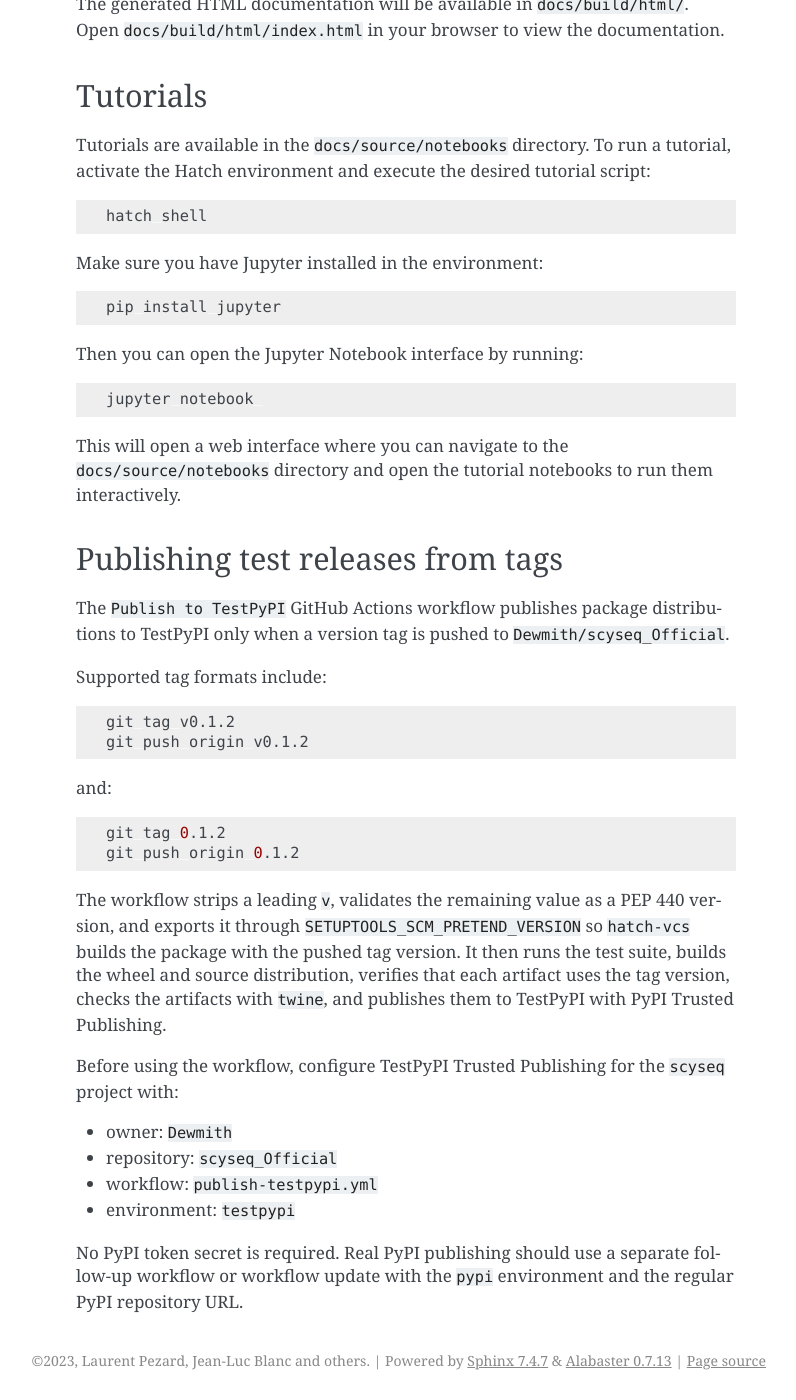
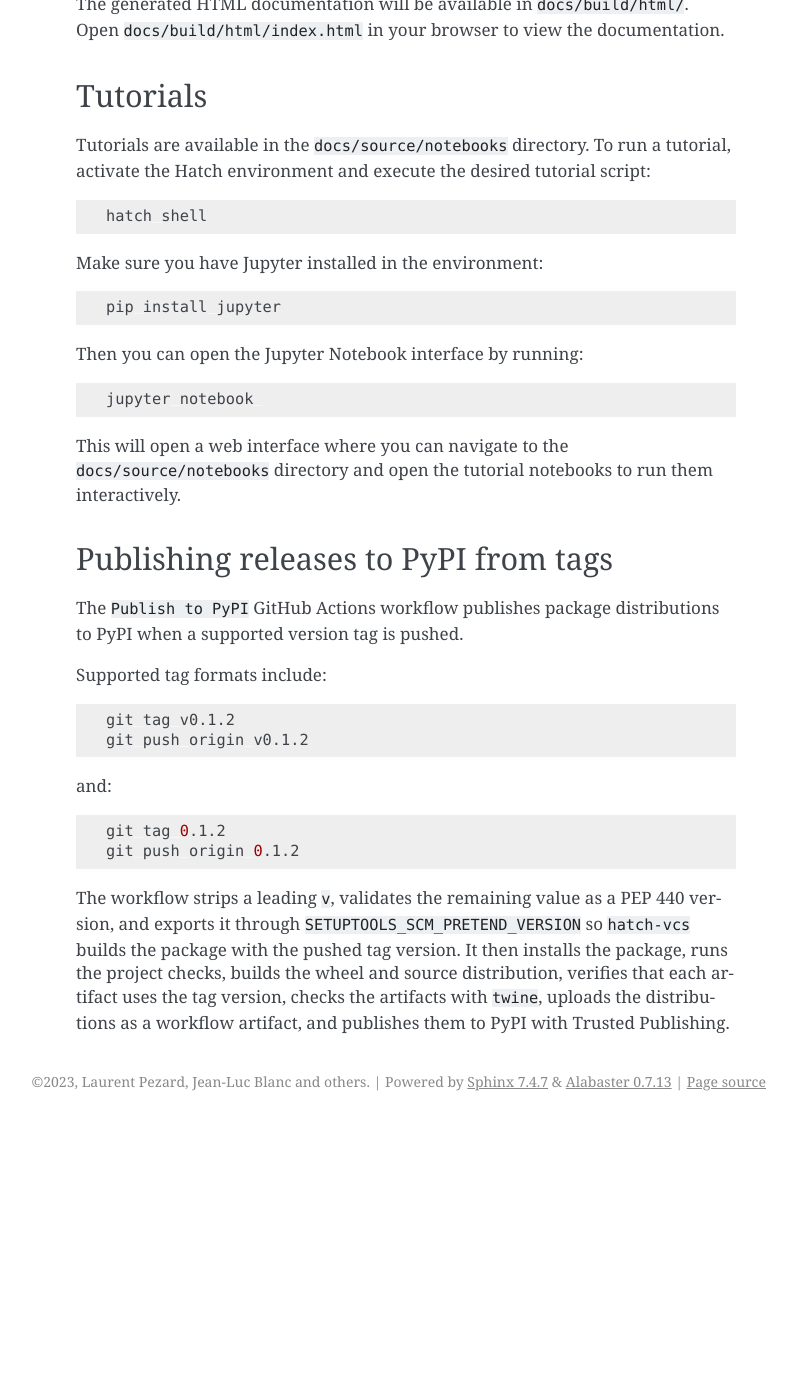
Before and after one commit to scyseq-tools/scyseq, a Sphinx documentation site: the page built from docs/source/devel.md, in a window 1280 px wide and 1400 px high, scrolled down 1587 px. Shown: the whole window, without its empty margins (344-1140 px from the left). Built offline with Sphinx 7.4.7, drawn with Linux system fonts in a browser that asks for light colours; after the commit the page ends 2708 px from its top, so only the background shows below that; some of the changed text lies outside the part shown.

Commit message:
refactor: update documentation for publishing releases to PyPI from tags

````diff
--- a/docs/source/devel.md
+++ b/docs/source/devel.md
@@ -89,9 +89,9 @@
 
 This will open a web interface where you can navigate to the `docs/source/notebooks` directory and open the tutorial notebooks to run them interactively.
 
-## Publishing test releases from tags
+## Publishing releases to PyPI from tags
 
-The `Publish to TestPyPI` GitHub Actions workflow publishes package distributions to TestPyPI only when a version tag is pushed to `Dewmith/scyseq_Official`.
+The `Publish to PyPI` GitHub Actions workflow publishes package distributions to PyPI when a supported version tag is pushed.
 
 Supported tag formats include:
 
@@ -107,13 +107,4 @@
 git push origin 0.1.2
 ```
 
-The workflow strips a leading `v`, validates the remaining value as a PEP 440 version, and exports it through `SETUPTOOLS_SCM_PRETEND_VERSION` so `hatch-vcs` builds the package with the pushed tag version. It then runs the test suite, builds the wheel and source distribution, verifies that each artifact uses the tag version, checks the artifacts with `twine`, and publishes them to TestPyPI with PyPI Trusted Publishing.
-
-Before using the workflow, configure TestPyPI Trusted Publishing for the `scyseq` project with:
-
-- owner: `Dewmith`
-- repository: `scyseq_Official`
-- workflow: `publish-testpypi.yml`
-- environment: `testpypi`
-
-No PyPI token secret is required. Real PyPI publishing should use a separate follow-up workflow or workflow update with the `pypi` environment and the regular PyPI repository URL.
+The workflow strips a leading `v`, validates the remaining value as a PEP 440 version, and exports it through `SETUPTOOLS_SCM_PRETEND_VERSION` so `hatch-vcs` builds the package with the pushed tag version. It then installs the package, runs the project checks, builds the wheel and source distribution, verifies that each artifact uses the tag version, checks the artifacts with `twine`, uploads the distributions as a workflow artifact, and publishes them to PyPI with Trusted Publishing.
````
